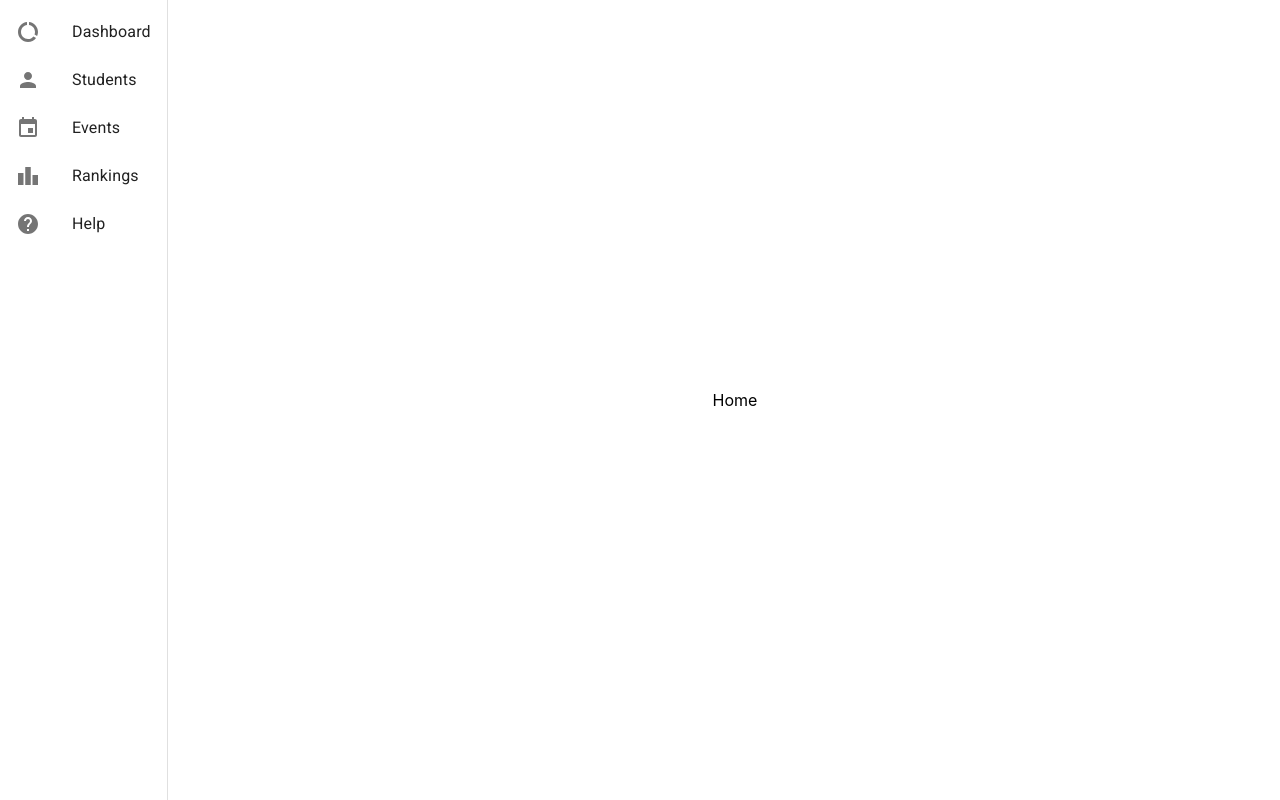
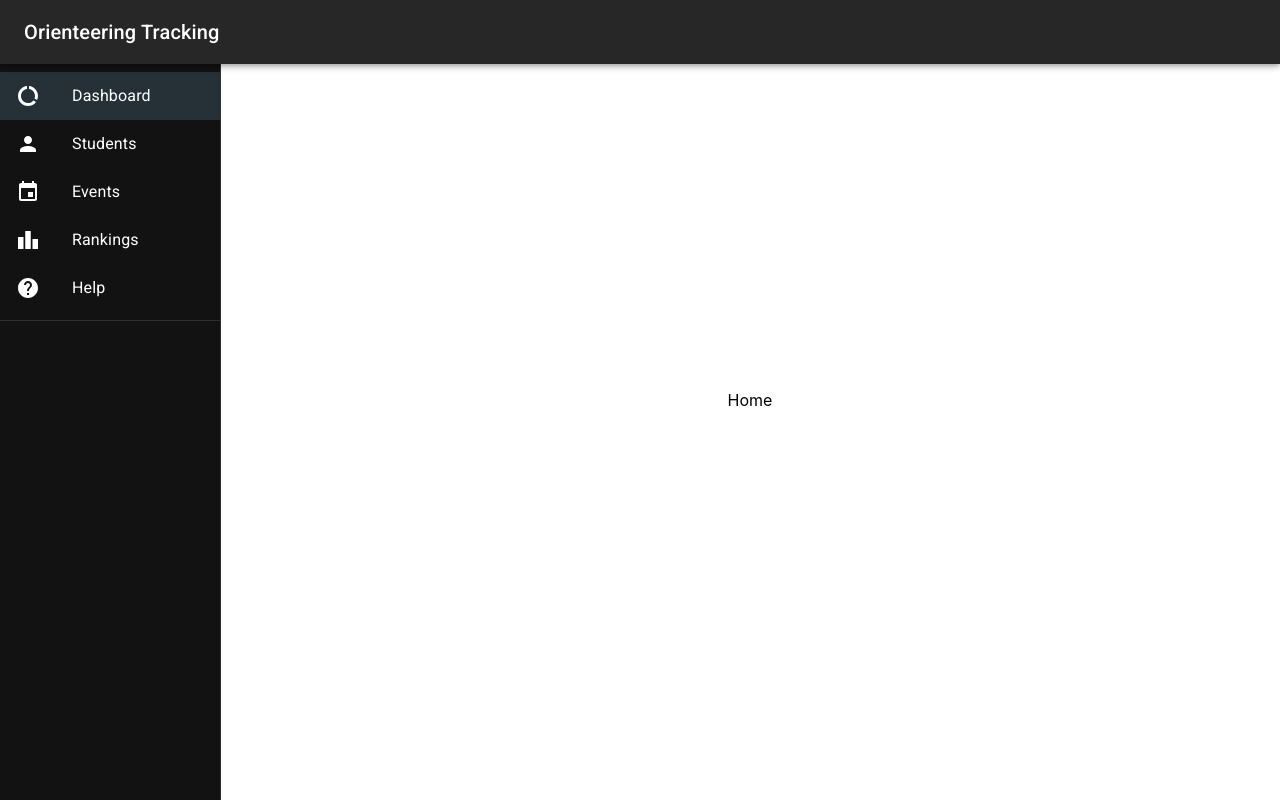
Before and after one commit to f1reball/mui_tests, a React (Create React App) app: page / in a window 1280 px wide. Built offline with nearby package versions, Linux system fonts and the light colour scheme.

Commit message:
added dark mode and selected styles

```diff
--- a/src/App.js
+++ b/src/App.js
@@ -10,16 +10,24 @@ import Error from './components/pages/error';
 import Drawer from './components/drawer';
 import { BrowserRouter, Routes, Route } from 'react-router-dom';
 import { makeStyles } from '@mui/styles';
+import { createTheme, ThemeProvider } from '@mui/material/styles';
 
 const useStyles = makeStyles({
   container: {
     display: 'flex',
-    width: '100vw',
     height: '100vh',
     justifyContent: 'center',
     alignItems: 'center',
-  }
+    width: 'calc(100% - 220px)',
+    float: 'right'
+  },
 })
+
+const theme = createTheme({
+  palette: {
+    mode: 'dark',
+  },
+});
 
 
 function App() {
@@ -28,6 +36,7 @@ function App() {
   return (
 
     <div className={classes.container}>
+      <ThemeProvider theme={theme}>
       <BrowserRouter>
         <Drawer />
         <Routes>
@@ -39,6 +48,7 @@ function App() {
           <Route path="*" element={<Error />} />
         </Routes>
       </BrowserRouter>
+      </ThemeProvider>
 
     </div>
   );
--- a/src/components/drawer.js
+++ b/src/components/drawer.js
@@ -1,5 +1,5 @@
 import React from 'react';
-import { Drawer as MUIDrawer, List, ListItem, ListItemText, ListItemIcon } from '@mui/material';
+import { Drawer as MUIDrawer, List, ListItem, ListItemText, ListItemIcon, AppBar, Toolbar, Typography, Divider} from '@mui/material';
 import { makeStyles } from '@mui/styles';
 
 import DataUsageIcon from '@mui/icons-material/DataUsage';
@@ -7,12 +7,14 @@ import PersonIcon from '@mui/icons-material/Person';
 import EventIcon from '@mui/icons-material/Event';
 import LeaderboardIcon from '@mui/icons-material/Leaderboard';
 import HelpIcon from '@mui/icons-material/Help';
-import { useNavigate } from 'react-router-dom';
+import { useNavigate, useLocation } from 'react-router-dom';
+
 
 const useStyles = makeStyles({
     drawer: {
-        width: '190px',
-        height: '100vh'
+        display: 'flex',
+        flexDirection: 'column',
+        width: '220px'
     }
 })
 
@@ -21,45 +23,65 @@ const useStyles = makeStyles({
 function Drawer() {
 
     const navigate = useNavigate();
+    const { pathname } = useLocation();
     const classes = useStyles();
 
     const itemsList = [{
         text: 'Dashboard',
         icon: <DataUsageIcon />,
+        destination: '/',
         onClick: () => navigate('/')
     }, {
         text: 'Students',
         icon: <PersonIcon />,
+        destination: '/students',
         onClick: () => navigate('/students')
     }, {
         text: 'Events',
         icon: <EventIcon />,
+        destination: '/events',
         onClick: () => navigate('/events')
     }, {
         text: 'Rankings',
         icon: <LeaderboardIcon />,
+        destination: '/rankings',
         onClick: () => navigate('/rankings')
     }, {
         text: 'Help',
         icon: <HelpIcon />,
+        destination: '/help',
         onClick: () => navigate('/help')
     }];
 
 
     return (
-            <MUIDrawer variant="permanent" className={classes.drawer}>
-                <List>
+        <div>
+
+
+        <AppBar position="fixed" sx={{ zIndex: (theme) => theme.zIndex.drawer + 1 }}>
+        <Toolbar>
+          <Typography variant="h6" noWrap component="div">
+            Orienteering Tracking
+          </Typography>
+        </Toolbar>
+        </AppBar>
+
+            <MUIDrawer variant="permanent" >
+                <Toolbar />
+                <List className={classes.drawer} >
                     {itemsList.map((item) => {
-                        const { text, icon, onClick} = item
+                        const { text, icon, destination, onClick} = item
                         return (
-                            <ListItem button key={text} onClick={onClick}>
+                            <ListItem button key={text} onClick={onClick} selected={destination === pathname} >
                                     {icon && <ListItemIcon >{icon}</ListItemIcon>}
                                     <ListItemText primary={text} />
                                 </ListItem>
                         );
                         })}
                 </List>
+                <Divider />
             </MUIDrawer>
+        </div>
     )
 }
 
--- a/src/components/pages/dashboard.js
+++ b/src/components/pages/dashboard.js
@@ -1,8 +1,19 @@
 import React from "react";
+import { makeStyles } from '@mui/styles';
+
+const useStyles = makeStyles({
+    container: {
+        display: 'flex'
+    },
+})
+
 
 function Dashboard() {
+    const classes = useStyles();
     return(
-        <p>Home</p>
+        <div className={classes.container}>
+            <p>Home</p>
+        </div>
     );
 }
 
--- a/src/components/pages/error.js
+++ b/src/components/pages/error.js
@@ -12,7 +12,8 @@ const useStyles = makeStyles({
         color: '#cccccc',
     },
     thinner: {
-        fontWeight: '400'
+        fontWeight: '400',
+        fontSize: '20px'
     }
 })
 
```
